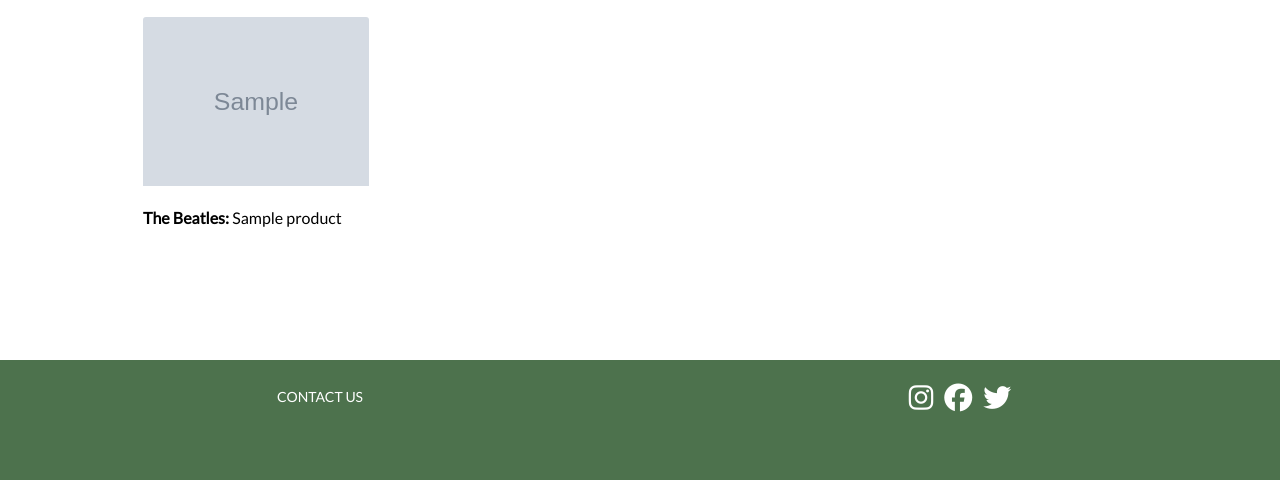
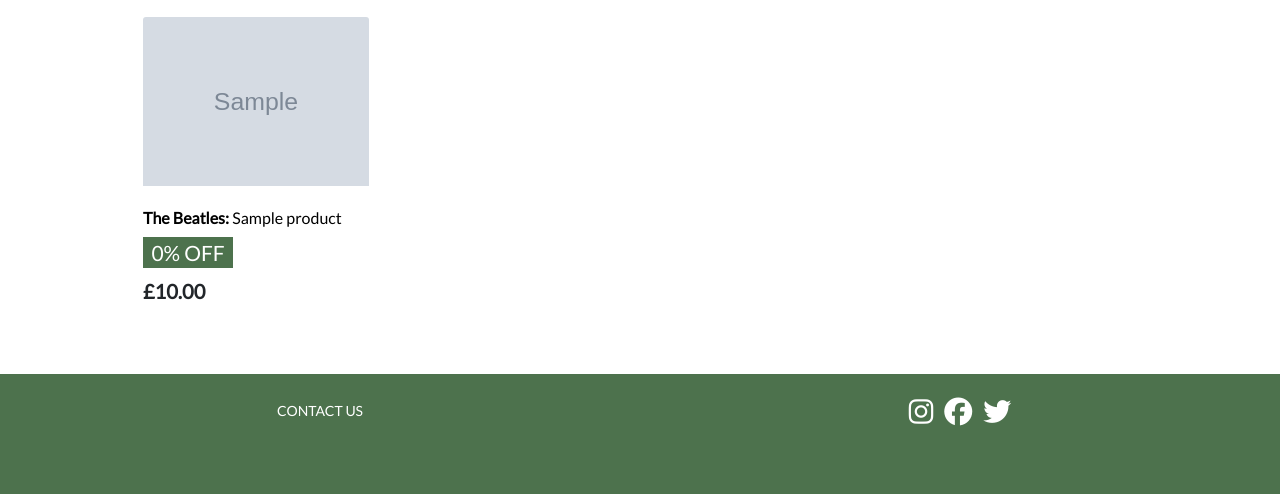
Before and after one commit to peejaywk/VinylRack, a Django app: page /products/ in a window 1280 px wide. Shown: the part 320-814 px from the top of the page. Run offline with Django 3.2, Linux system fonts and the light colour scheme; data comes from the database, SQL or seed files in the repository; tables that the repository leaves empty hold one stand-in row (values such as "Sample post"); grey boxes marked "Sample" are stand-in pictures; parts of the project's set-up code (start-up, migrations or seed data) failed here and were passed over; some libraries are stand-ins or nearby versions.

Commit message:
Add the price to the main product template

```diff
--- a/products/templates/products/products.html
+++ b/products/templates/products/products.html
@@ -1,5 +1,6 @@
 {% extends "base.html" %}
 {% load static %}
+{% load bag_tools %}
 
 {% block content %}
 <div class="container page-top-margin">
@@ -43,18 +44,35 @@
                             <img class="card-img-top img-fluid" src="{{ MEDIA_URL }}noimage.png" alt="{{ product.album_title }}">
                         </a>
                     {% endif %}
-                    <div class="card-body pl-0 pb-0 mb-5">
+                    <div class="card-body pl-0 pb-0 mb-0">
                         <a href="{% url 'product_detail' product.id %}">
                             <p class="mb-1 text-black"><strong>{{ product.artist.friendly_name }}:</strong> {{ product.album_title }}</p>
                         </a>
-                        {% if request.user.is_superuser %}
-                            <small class="">
-                                <a href="{% url 'edit_product' product.id %}">Edit</a> |
-                                <a class="text-danger" href="{% url 'delete_product' product.id %}">Delete</a>
-                            </small>
+                        {% if product.on_sale %}
+                            <h3>
+                                <span class="badge rounded-0 sale-text text-white">{{ product.discount_percent }}% OFF</span>
+                            </h3>
                         {% endif %}
                     </div>
-
+                    <div class="card-footer bg-white pt-0 border-0 text-left">
+                        <div class="row">
+                            <div class="col-12 col-md-6">
+                                {% if product.on_sale %}
+                                    <p class="lead mb-0 text-left font-weight-bold">£{{ product.price | calc_saleprice:product.discount_percent }}</p>
+                                {% else %}
+                                    <p class="lead mb-0 text-left font-weight-bold">£{{ product.price }}</p>
+                                {% endif %}
+                            </div>
+                            <div class="col-12 col-md-6">
+                                {% if request.user.is_superuser %}
+                                <small class="text-right">
+                                    <a href="{% url 'edit_product' product.id %}">Edit</a> |
+                                    <a class="text-danger" href="{% url 'delete_product' product.id %}">Delete</a>
+                                </small>
+                                {% endif %}
+                            </div>
+                        </div>
+                    </div>
                 </div>
             </div>
         {% endfor %}
--- a/static/css/base.css
+++ b/static/css/base.css
@@ -110,6 +110,11 @@ footer {
 
 .product-description {
     font-size: 1.1rem;
+}
+
+.card-footer {
+    padding-left: 0;
+    margin-bottom: 1rem;
 }
 
 .btt-button {
```
